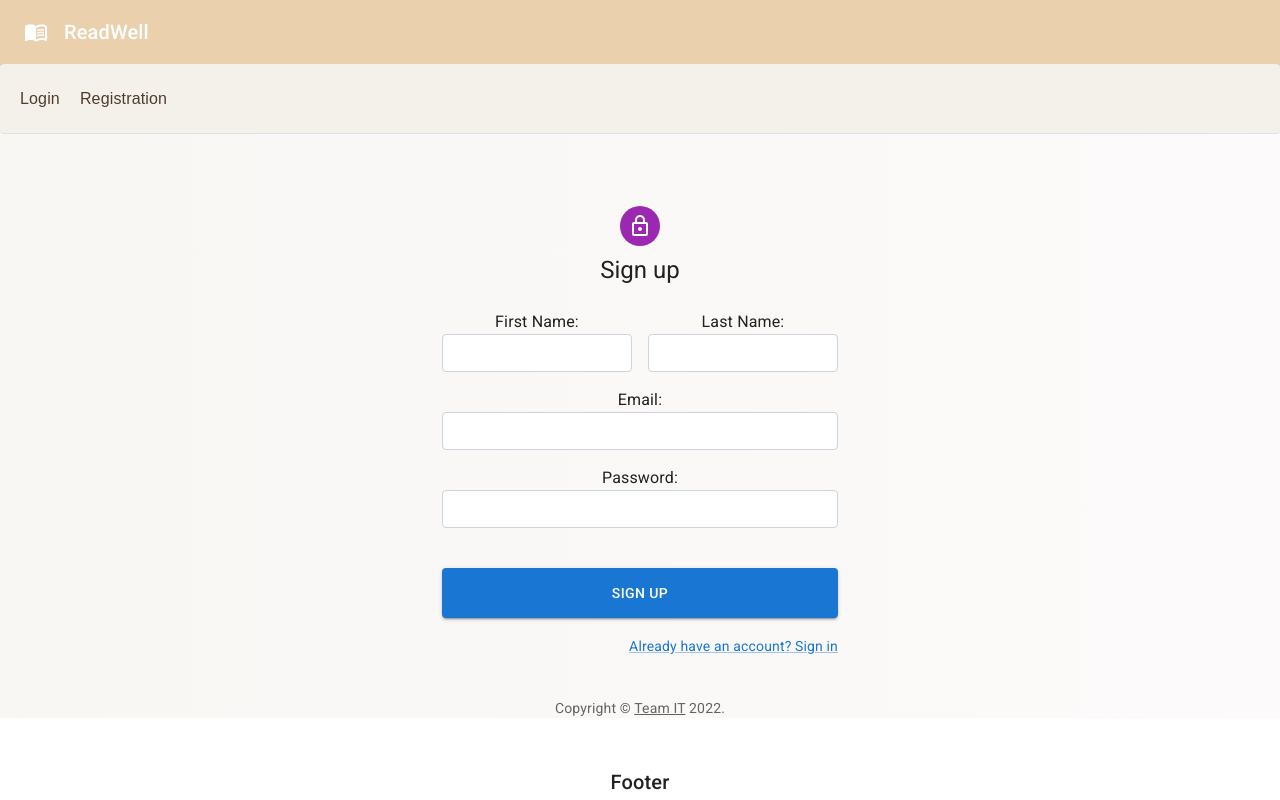
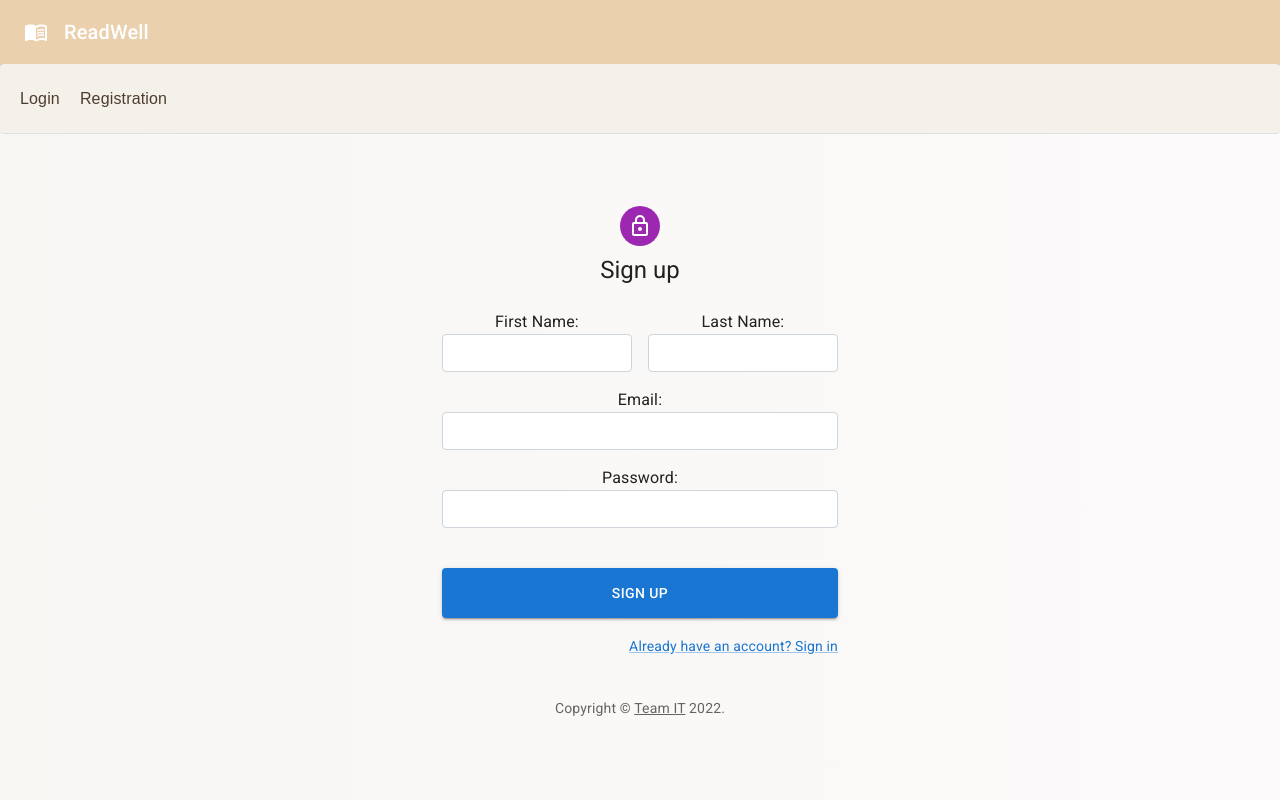
Before and after one commit to TylerDSmalley/readWell, a React (Create React App) app in the folder client/: page /registration in a window 1280 px wide. Shown: the top 800 px of the page. Built offline with nearby package versions, Linux system fonts and the light colour scheme; no server answers.

Commit message:
batch update
fixed min height to keep footer at bottom of page

```diff
--- a/client/src/pages/Home.js
+++ b/client/src/pages/Home.js
@@ -67,7 +67,7 @@ function Home() {
                         </Stack>
                     </Container>
                 </Box>
-                <Container sx={{ py: 8 }} maxWidth="md">
+                <Container sx={{ py: 8,  minHeight: "100vh" }} maxWidth="md">
                     {/* End hero unit */}
                     <Grid container spacing={4}>
                         {listOfBooks.map((value, key) => (
--- a/client/src/pages/Login.js
+++ b/client/src/pages/Login.js
@@ -88,7 +88,7 @@ function Login() {
     return (
         <div >
             <ThemeProvider theme={theme}>
-                <Container component="main" maxWidth="xs">
+                <Container sx={{minHeight: "100vh" }} component="main" maxWidth="xs">
                     <CssBaseline />
                     <Box
                         sx={{
--- a/client/src/pages/Registration.js
+++ b/client/src/pages/Registration.js
@@ -76,7 +76,7 @@ function Registration() {
     return (
         <div>
             <ThemeProvider theme={theme}>
-                <Container component="main" maxWidth="xs">
+                <Container sx={{minHeight: "100vh" }} component="main" maxWidth="xs">
                     <CssBaseline />
                     <Box
                         sx={{
```
